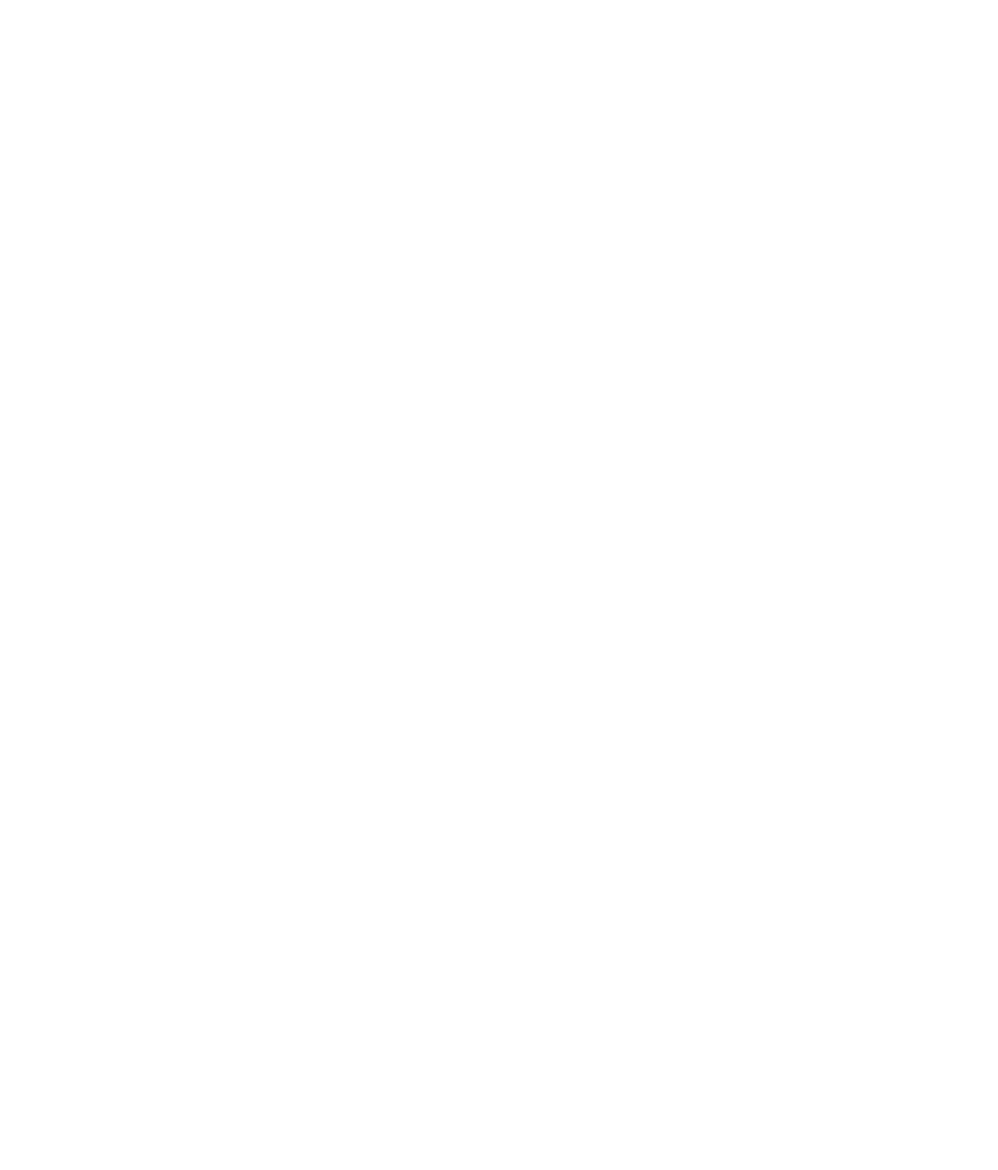
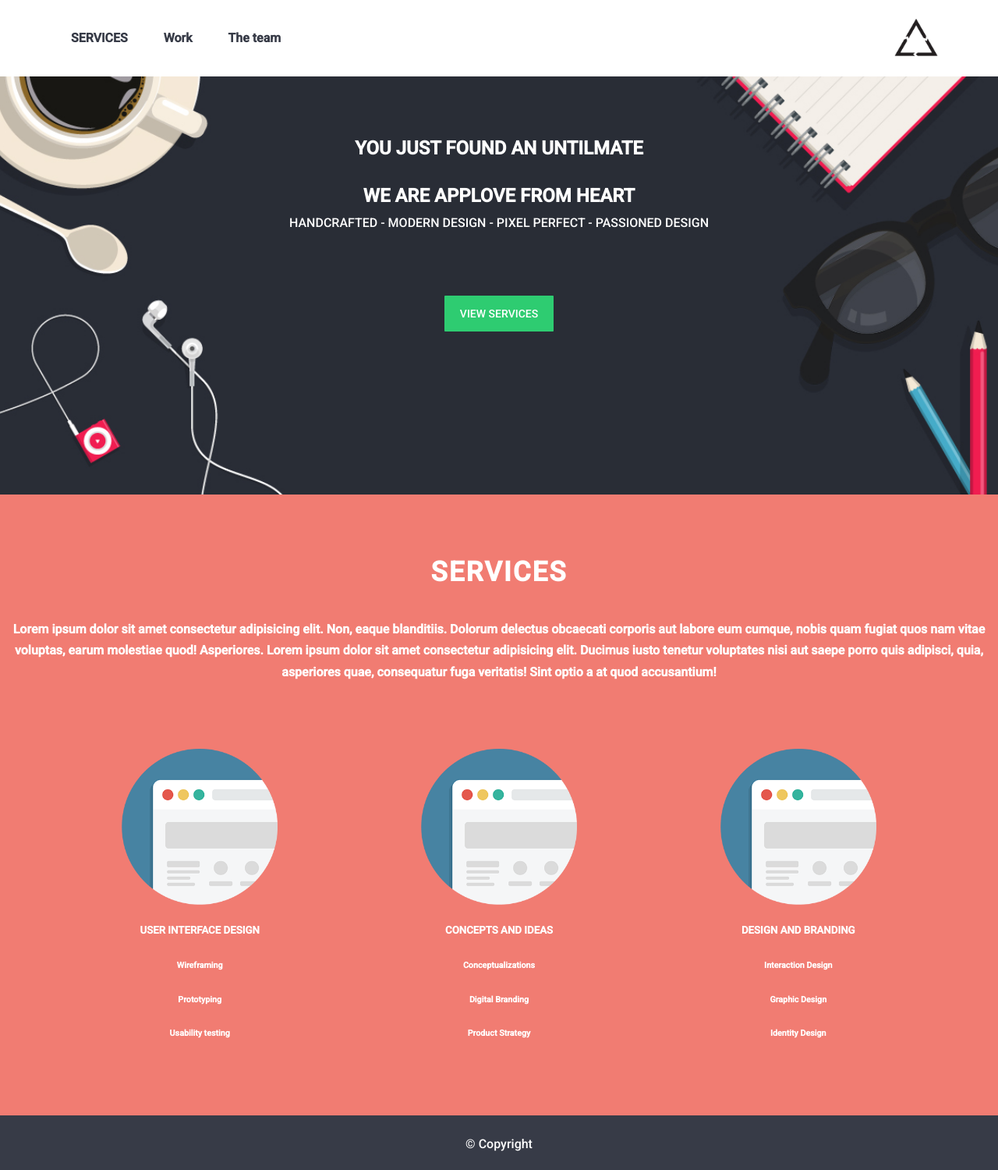
Before and after one commit to Val3Valentina/AppLove, a plain HTML site: page index.html in a window 1280 px wide. Shown: the whole page at 78% size. Before the commit the page ends 800 px from the top, so only its background shows below. Drawn offline with Linux system fonts and the light colour scheme; files that its build step writes are made by us from their sources; files whose address does not match are found by name.

Commit message:
second commit, terminado el maquetado de appLove

```diff
--- a/css/main.css
+++ b/css/main.css
@@ -6,6 +6,7 @@
     -webkit-box-sizing: border-box;
     -moz-box-sizing: border-box;
     box-sizing: border-box;
+    font-family: 'Roboto', sans-serif;
 }
 
 *:before,
@@ -35,3 +36,87 @@ a {
 a:hover {
     color: #E95853;
 }
+
+.link {
+    font-weight: 700;
+    padding: 21px;
+    display: inline-block;
+}
+
+.logo {
+    float: right;
+}
+
+header {
+    position: fixed;
+    background: white;
+    width: 100%;
+    top: 0;
+}
+
+.menu {
+    padding: 14px 70px;
+    overflow: auto;
+}
+
+/** Style section home **/
+
+#home {
+    background-image: url(../assets/images/bg-home.jpg);
+    background-position: center;
+    background-repeat: no-repeat;
+    background-size: cover;
+    height: 554px;
+    text-align: center;
+    margin-top: 80px;
+}
+
+#home .container {
+    color: white;
+    padding: 70px;
+}
+
+.text-home {
+    font-size: 53px;
+}
+
+.btn-home {
+    background: #2Ecc71;
+    color: #fff;
+    padding: 11px 20px;
+    border-radius: 1px;
+    font-weight: 500px;
+    text-transform: uppercase;
+    margin-top: 63px;
+    display: inline-block;
+    font-size: 14px;
+}
+
+/** Style section box-services **/
+#services{
+  background-color: #F17c72;
+  text-align: center;
+  color: #fff;
+  padding: 70px 7px;
+}
+
+.box-services{
+  display: inline-block;
+  width: 30%;
+  margin-top: 63px;
+}
+
+.text-services{
+  font-size: 35px;
+  letter-spacing: 2px;
+}
+
+/** Style footer**/
+
+footer{
+  text-align: center;
+  height: 70px;
+  background-color: #373B47;
+  color: white;
+  padding-top: 7px;
+}
--- a/index.html
+++ b/index.html
@@ -6,14 +6,68 @@
 	<!-- Importa la fuente del proyecto (Raleway) de Google Fonts (https://fonts.google.com) -->
 	<link href="https://fonts.googleapis.com/css?family=Roboto:500" rel="stylesheet">
 	<!-- Enlaza tu CSS reutilizable aquí (common.css) -->
-	<link rel="stylesheet" href="common.css">
+	<link rel="stylesheet" href="css/common.css">
 	<!-- Enlaza tu CSS del proyecto aquí -->
-	<link rel="stylesheet" href="main.css">
+	<link rel="stylesheet" href="css/main.css">
 
 </head>
 <body>
 	<!-- Escribe el HTML aquí -->
-
+	<header>
+		<div class="menu container">
+			<a href="#" class="text-uppercase link">Services</a>
+			<a href="#" class="text-upercase link">Work</a>
+			<a href="#" class="text-upercase link">The team</a>
+			<img src="assets/images/logo-r.png" class="logo" alt="Logo" width="70">
+		</div>
+	</header>
+	<section id="home">
+		<div class="container">
+			<h2>YOU JUST FOUND AN UNTILMATE</h2>
+			<h1 class="text-uppercase mb-0">
+				we are applove from heart
+			</h1>
+			<p class="text-uppercase mt-0">
+				HANDCRAFTED - MODERN DESIGN - PIXEL PERFECT - PASSIONED DESIGN
+			</p>
+			<a href="#services" class="btn-home">View services</a>
+		</div>
+	</section>
+	<section id="services">
+		<div class="container">
+			<h2 class="text-uppercase text-services mt-0">
+				Services
+			</h2>
+			<h4>
+				Lorem ipsum dolor sit amet consectetur adipisicing elit. Non, eaque blanditiis. Dolorum delectus obcaecati corporis aut labore eum cumque, nobis quam fugiat quos nam vitae voluptas, earum molestiae quod! Asperiores.
+				Lorem ipsum dolor sit amet consectetur adipisicing elit. Ducimus iusto tenetur voluptates nisi aut saepe porro quis adipisci, quia, asperiores quae, consequatur fuga veritatis! Sint optio a at quod accusantium!
+			</h4>
+		</div>
+		<div class="box-services">
+			<img src="assets/images/website.png" alt="Website" width="200">
+			<h5 class="mb-0">USER INTERFACE DESIGN</h5>
+			<h6 class="m-0">Wireframing</h6>
+			<h6 class="m-0">Prototyping</h6>
+			<h6 class="m-0">Usability testing</h6>
+		</div>
+		<div class="box-services">
+			<img src="assets/images/website.png" alt="Website" width="200">
+			<h5 class="mb-0">CONCEPTS AND IDEAS</h5>
+			<h6 class="m-0">Conceptualizations</h6>
+			<h6 class="m-0">Digital Branding</h6>
+			<h6 class="m-0">Product Strategy</h6>
+		</div>
+		<div class="box-services">
+			<img src="assets/images/website.png" alt="Website" width="200">
+			<h5 class="mb-0">DESIGN AND BRANDING</h5>
+			<h6 class="m-0">Interaction Design</h6>
+			<h6 class="m-0">Graphic Design</h6>
+			<h6 class="m-0">Identity Design</h6>
+		</div>
+	</section>
+	<footer>
+		<p>&#169; Copyright</p>
+	</footer>
 	<!-- Enlaza tu JS aquí -->
 	<script src="app.js"></script>
 </body>
```
Lines whose indentation alone changed are shown as unchanged.
